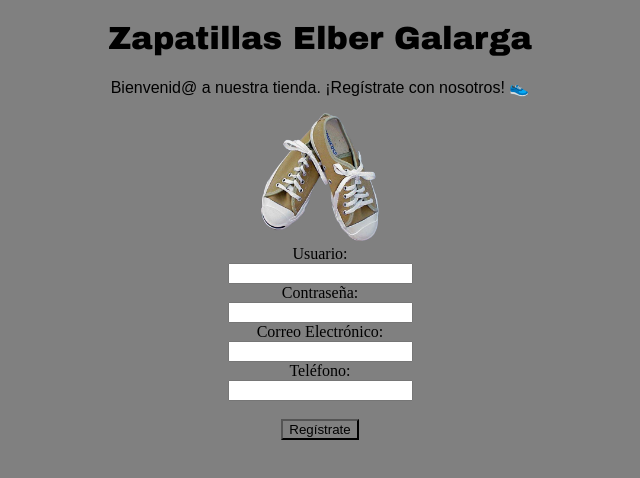
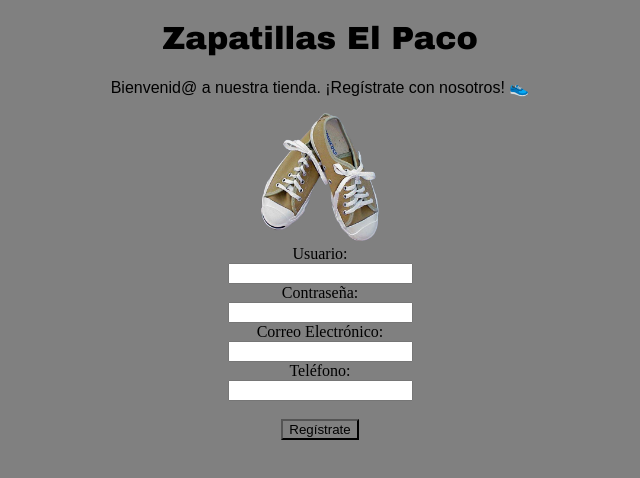
Before and after one commit to SuNG0D/test, a plain HTML site: page index.html in a window 1280 px wide. Shown: the whole page, without its empty margins (320-960 px from the left). Drawn offline with Linux system fonts and the light colour scheme.

Commit message:
Titulo El Paco

```diff
--- a/index.html
+++ b/index.html
@@ -14,7 +14,7 @@
   </head>
   <center>
   <body>
-  <h1 style="font-family:arial black;">Zapatillas Elber Galarga</h1>
+  <h1 style="font-family:arial black;">Zapatillas El Paco</h1>
    <p style="font-family:arial;">Bienvenid@ a nuestra tienda. ¡Regístrate con nosotros! &#128095; </p>
 
   <img src="zapatos.png" alt="Converse viejas" width="128" height="128" </img>
```
